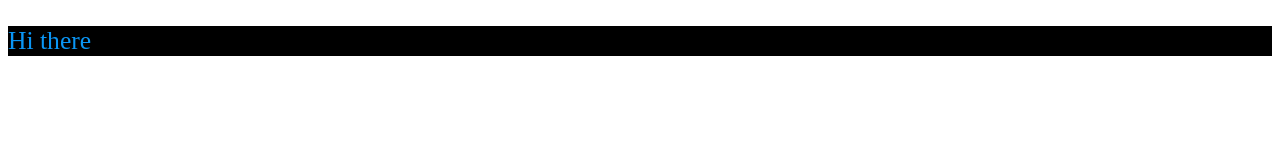
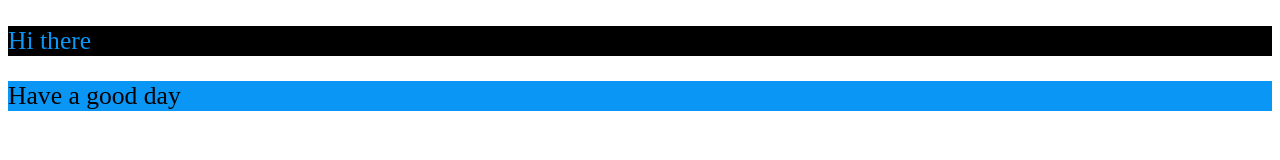
Before and after one commit to Javier-Machin/portfolio, a website built with webpack: page dist/index.html in a window 1280 px wide. Built offline with nearby package versions, Linux system fonts and the light colour scheme.

Commit message:
Refactor sass selectors

```diff
--- a/src/sass/main.scss
+++ b/src/sass/main.scss
@@ -3,9 +3,17 @@
 .header {
 
   &__random-text {
-    font-size: $default-font-size;
-    color: $color-blue;
-    background: $color-black;
+
+    &--top {
+      font-size: $default-font-size;
+      color: $color-blue;
+      background: $color-black;
+    }
+
+    &--bottom {
+      font-size: $default-font-size;
+      color: $color-black;
+      background: $color-blue;
+    }
   }
-
 }
```
Also changed, not shown: dist/index.html, dist/styles/style.css.
